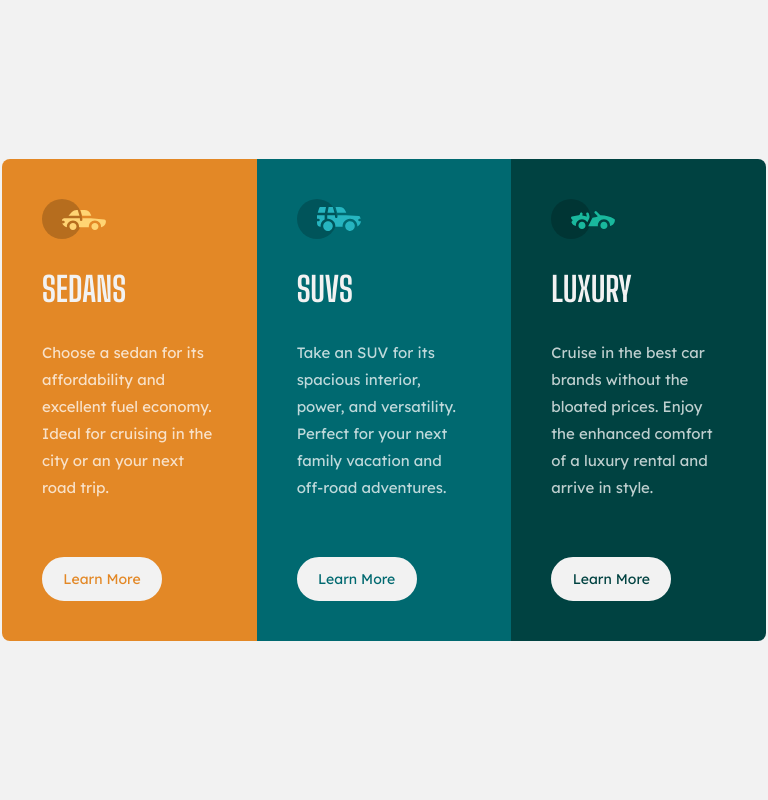
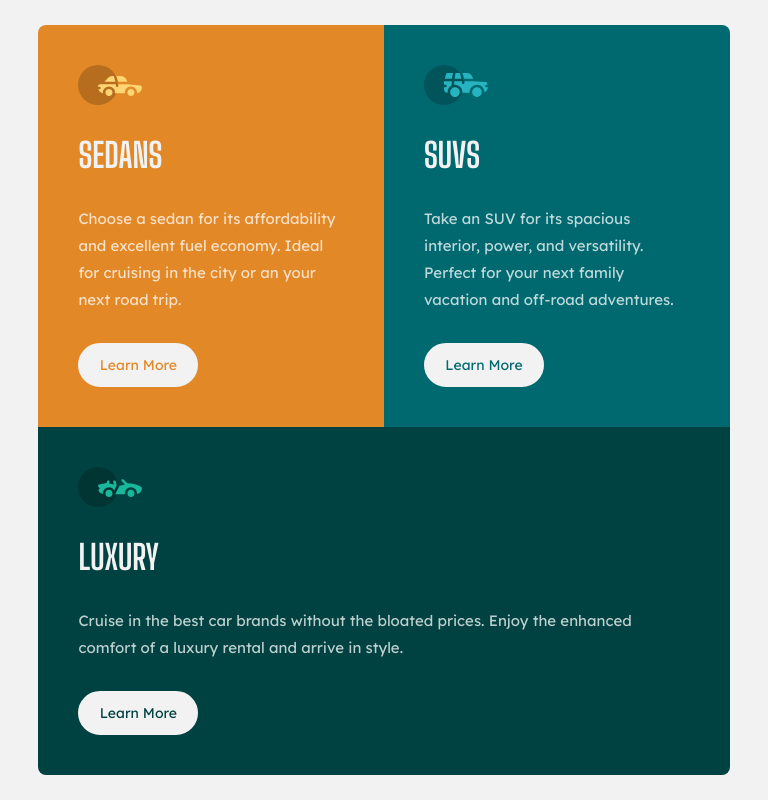
Before and after one commit to i-ramoss/car-preview-component, a plain HTML site: page index.html in a window 768 px wide. Drawn offline with Linux system fonts and the light colour scheme.

Commit message:
feat: add media queries for small screens

```diff
--- a/index.html
+++ b/index.html
@@ -38,7 +38,7 @@
           for cruising in the city or an your next road trip.
         </p>
 
-        <button class="learn-more-button sedans">Learn More</button>
+        <button class="learn-more-button">Learn More</button>
       </section>
 
       <section class="car suvs">
@@ -51,7 +51,7 @@
           for your next family vacation and off-road adventures.
         </p>
 
-        <button class="learn-more-button suvs">Learn More</button>
+        <button class="learn-more-button">Learn More</button>
       </section>
 
       <section class="car luxury">
@@ -68,7 +68,7 @@
           enhanced comfort of a luxury rental and arrive in style.
         </p>
 
-        <button class="learn-more-button luxury">Learn More</button>
+        <button class="learn-more-button">Learn More</button>
       </section>
     </main>
   </body>
--- a/style.css
+++ b/style.css
@@ -119,3 +119,44 @@ body {
   background-color: transparent;
   color: var(--transparent-white);
 }
+
+@media only screen and (max-width: 768px) {
+  .description {
+    max-width: initial;
+    margin-bottom: 0;
+  }
+
+  .luxury {
+    border-radius: 0 0 8px 8px;
+  }
+}
+
+@media only screen and (min-width: 426px) and (max-width: 768px) {
+  .container {
+    grid-template-columns: repeat(2, minmax(250px, 1fr));
+
+    width: 90%;
+  }
+
+  .sedans {
+    border-radius: 8px 0 0 0;
+  }
+
+  .suvs {
+    border-radius: 0 8px 0 0;
+  }
+
+  .luxury {
+    grid-column: 1/3;
+  }
+}
+
+@media only screen and (max-width: 425px) {
+  .container {
+    grid-template-columns: minmax(250px, 400px);
+  }
+
+  .sedans {
+    border-radius: 8px 8px 0 0;
+  }
+}
```
